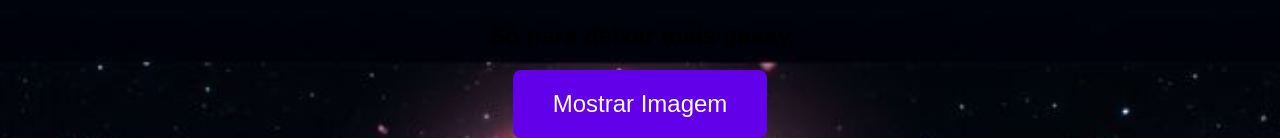
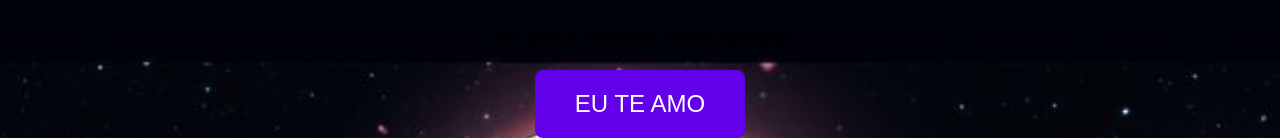
Before and after one commit to Blurayyl/LINDOLINDOLINDO, a plain HTML site: page index.html in a window 1280 px wide. Shown: the part 837-975 px from the top of the page. Drawn offline with Linux system fonts and the light colour scheme.

Commit message:
EU TE AMO

```diff
--- a/index.html
+++ b/index.html
@@ -130,7 +130,7 @@
 <body>
 
 <img id="image" src="https://raw.githubusercontent.com/Blurayyl/LINDOLINDOLINDO/03b9b0411995865f8395dc6e38797125c963730c/A.png" alt="Imagem">
-<button id="toggleButton">Mostrar Imagem</button>
+<button id="toggleButton">EU TE AMO</button>
 
 <script>
     const image = document.getElementById('image');
```
